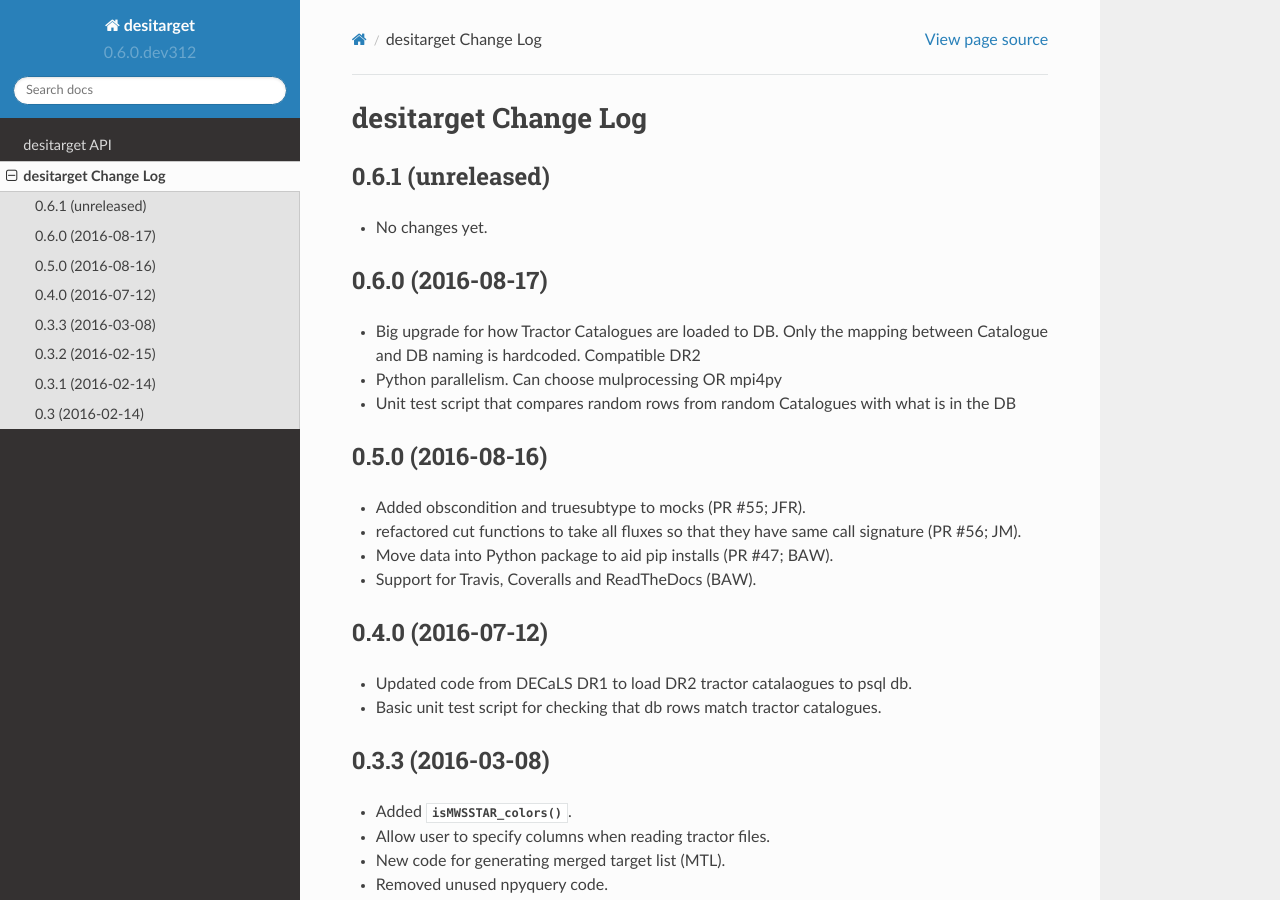
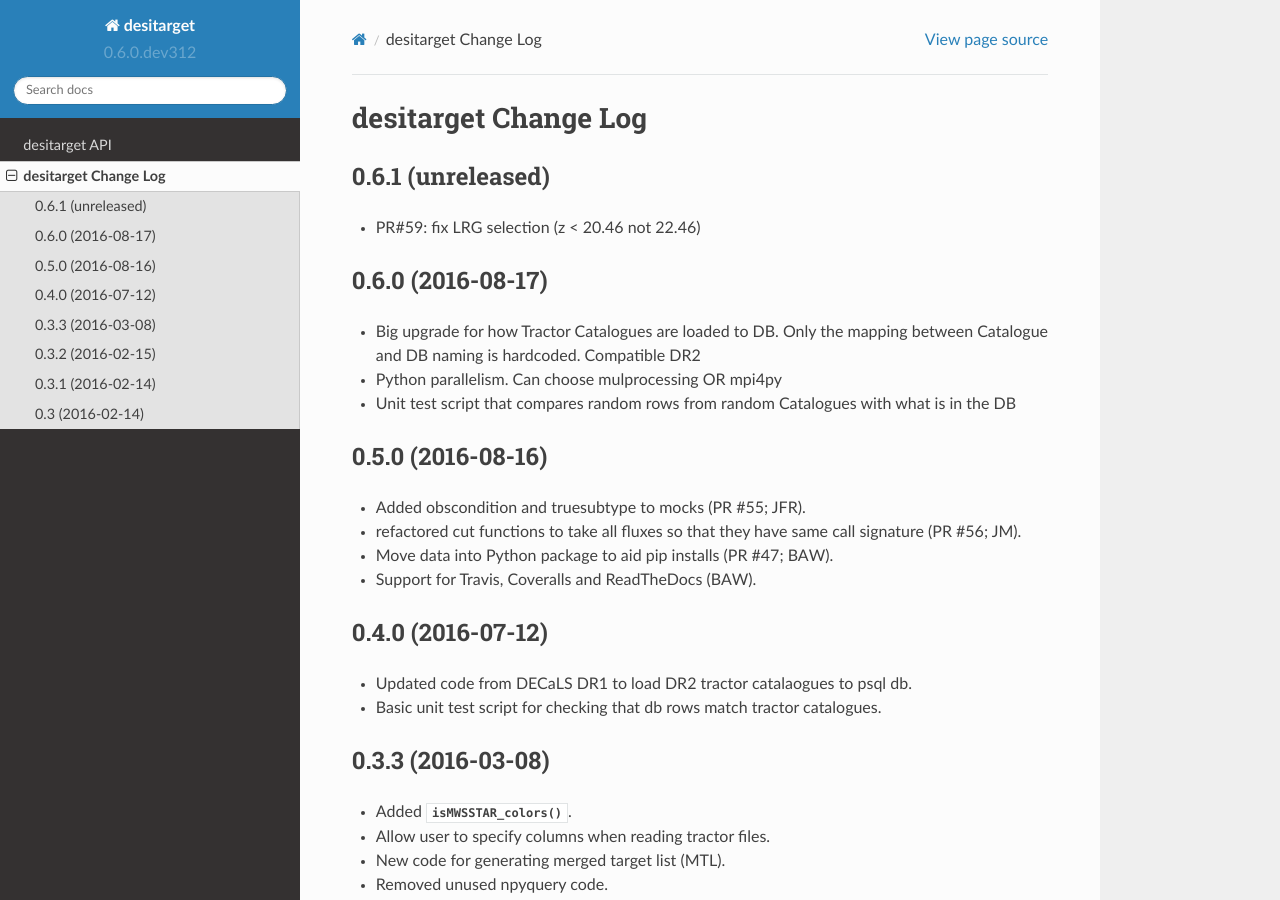
Before and after one commit to desihub/desitarget, a Sphinx documentation site: the page built from doc/changes.rst, in a window 1280 px wide and 900 px high. Built offline with Sphinx 7.4.7 and the Read the Docs theme 2.0.0, drawn with Linux system fonts in a browser that asks for light colours.

Commit message:
update changes.rst

```diff
--- a/doc/changes.rst
+++ b/doc/changes.rst
@@ -5,7 +5,7 @@ desitarget Change Log
 0.6.1 (unreleased)
 ------------------
 
-* No changes yet.
+* PR#59: fix LRG selection (z < 20.46 not 22.46)
 
 0.6.0 (2016-08-17)
 ------------------
```
